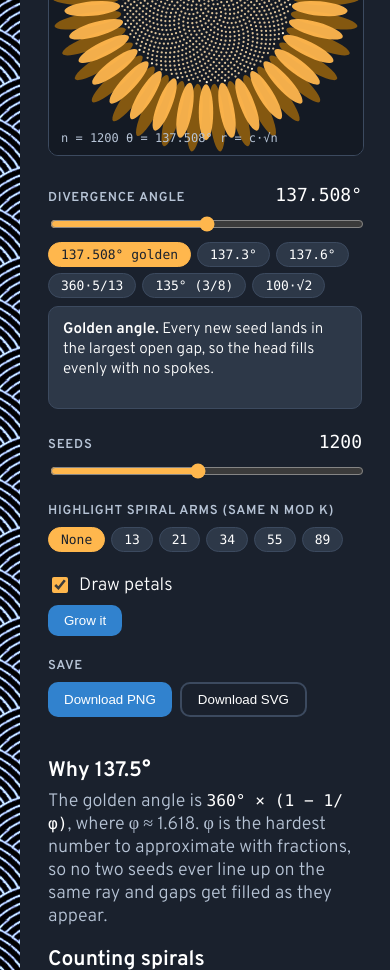
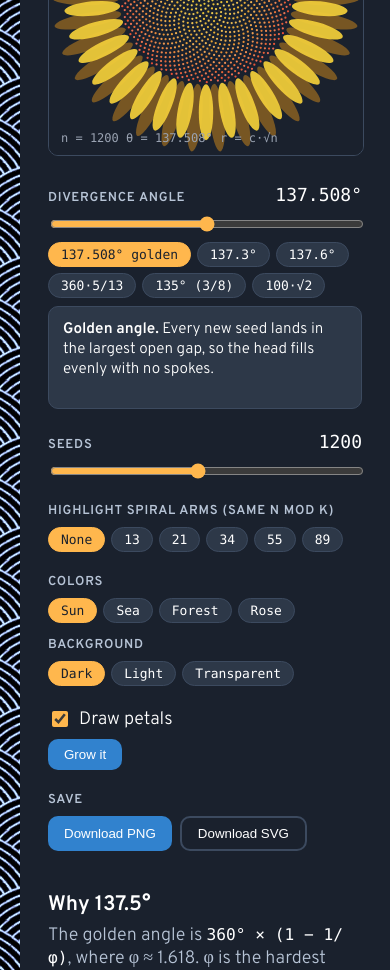
Before and after one commit to evoluteur/sunflower-golden-angle, a website: page index.html in a window 390 px wide. Shown: the part 520-1490 px from the top of the page. Drawn offline with Linux system fonts and the light colour scheme; a web font is replaced by a local one.

Commit message:
feat: add color and background options

```diff
--- a/css/sunflower.css
+++ b/css/sunflower.css
@@ -7,41 +7,26 @@
 :root {
   /* dark (default theme) */
   --sf-canvas: #141a24;
-  --sf-export-bg: #141a24; /* solid background for PNG / SVG downloads */
   --sf-panel: var(--card-bg, #2d3848);
   --sf-line: var(--card-border, #3c4a5f);
   --sf-muted: var(--card-foot, #b7c4d6);
   --sf-strong: var(--card-strong, white);
-  --sf-seed: #d9c19a;
-  --sf-seed-hi: #fff3d6;
   --sf-gold: #ffb74d;
   --sf-gold-deep: #e08a00;
-  --sf-arm-a: #51eaff;
-  --sf-arm-b: #d16eff;
   --sf-mono: "Overpass Mono", ui-monospace, Menlo, monospace;
 }
 html[data-theme="light"] {
   --sf-canvas: #ffffff;
-  --sf-export-bg: #ffffff;
   --sf-panel: #f4f6f9;
-  --sf-seed: #3a2a18;
-  --sf-seed-hi: #8a6238;
   --sf-gold: #e0a526;
   --sf-gold-deep: #a86f0c;
-  --sf-arm-a: #1f7a80;
-  --sf-arm-b: #c0512b;
 }
 html[data-theme="evol-blue"] {
   --sf-canvas: rgba(1, 60, 110, 0.35);
-  --sf-export-bg: #0277bd;
   --sf-panel: rgba(255, 255, 255, 0.12);
   --sf-line: rgba(255, 255, 255, 0.35);
-  --sf-seed: #fff3d6;
-  --sf-seed-hi: #ffffff;
   --sf-gold: #ffb74d;
   --sf-gold-deep: #e08a00;
-  --sf-arm-a: #1a212d;
-  --sf-arm-b: #ffeb3b;
 }
 
 .content {
@@ -73,6 +58,18 @@ html[data-theme="evol-blue"] {
   border-radius: 10px;
   overflow: hidden;
 }
+.canvas-box[data-bg="dark"] {
+  background: #1a212d;
+}
+.canvas-box[data-bg="light"] {
+  background: #fbf6ea;
+}
+/* transparent: a checkerboard so it reads as "no background" */
+.canvas-box.clear {
+  background-color: var(--sf-canvas);
+  background-image: conic-gradient(rgba(128, 128, 128, 0.14) 25%, transparent 0 50%, rgba(128, 128, 128, 0.14) 0 75%, transparent 0);
+  background-size: 24px 24px;
+}
 .canvas-box canvas {
   display: block;
   width: 100%;
@@ -84,7 +81,7 @@ html[data-theme="evol-blue"] {
   bottom: 10px;
   font-family: var(--sf-mono);
   font-size: 12px;
-  color: var(--sf-muted);
+  color: #9aa3b2;
   font-variant-numeric: tabular-nums;
   pointer-events: none;
 }
@@ -137,6 +134,9 @@ html[data-theme="evol-blue"] {
   gap: 8px;
 }
 
+.ctl > .ctl-label + .chips + .ctl-label {
+  margin-top: 6px;
+}
 .chips {
   display: flex;
   flex-wrap: wrap;
--- a/index.html
+++ b/index.html
@@ -138,6 +138,22 @@
           </div>
 
           <div class="ctl">
+            <span class="ctl-label">Colors</span>
+            <div class="chips" id="palettes" role="group" aria-label="Colors">
+              <button data-pal="sun">Sun</button>
+              <button data-pal="sea">Sea</button>
+              <button data-pal="forest">Forest</button>
+              <button data-pal="rose">Rose</button>
+            </div>
+            <span class="ctl-label">Background</span>
+            <div class="chips" id="backgrounds" role="group" aria-label="Background">
+              <button data-bg="dark">Dark</button>
+              <button data-bg="light">Light</button>
+              <button data-bg="clear">Transparent</button>
+            </div>
+          </div>
+
+          <div class="ctl">
             <label class="opt"
               ><input type="checkbox" id="petals" checked /> Draw petals</label
             >
--- a/js/sunflower.js
+++ b/js/sunflower.js
@@ -4,6 +4,20 @@
   https://github.com/evoluteur/sunflower-golden-angle
   (c) 2026 Olivier Giulieri
 */
+
+// Same color schemes and backgrounds as golden-ratio's Sunflower tab.
+// Seeds shade from h0 at the center to h1 at the rim.
+const PALETTES = [
+  { id: "sun", label: "Sun", h0: 48, h1: 8 },
+  { id: "sea", label: "Sea", h0: 190, h1: 260 },
+  { id: "forest", label: "Forest", h0: 70, h1: 150 },
+  { id: "rose", label: "Rose", h0: 340, h1: 290 },
+];
+const BGS = [
+  { id: "dark", label: "Dark", bg: "#1a212d", accent: "#ffa500" },
+  { id: "light", label: "Light", bg: "#fbf6ea", accent: "#c26200" },
+  { id: "clear", label: "Transparent", bg: null, accent: "#ffa500" },
+];
 
 function initSunflower() {
   const GOLDEN = 360 * (1 - 1 / ((1 + Math.sqrt(5)) / 2)); // 137.50776…
@@ -21,10 +35,23 @@ function initSunflower() {
   const reduceMotion = window.matchMedia('(prefers-reduced-motion: reduce)').matches;
 
   let arm = 0;
+  const look = { palette: "sun", bg: "dark" };
+  try {
+    Object.assign(look, JSON.parse(localStorage.getItem("sunflower-settings") || "{}"));
+  } catch (e) {}
+  const saveLook = () => {
+    try { localStorage.setItem("sunflower-settings", JSON.stringify(look)); } catch (e) {}
+  };
+  const pal = () => PALETTES.find(p => p.id === look.palette) || PALETTES[0];
+  const bgOf = () => BGS.find(b => b.id === look.bg) || BGS[0];
+  const hue = t => { const p = pal(); return p.h0 + (p.h1 - p.h0) * t; };
+  // seed color, as in golden-ratio: hue by distance, slight odd/even shimmer
+  const seedColor = (t, i) => {
+    const l = bgOf().id === "light" ? 42 : 58;
+    return `hsl(${hue(t).toFixed(0)} 78% ${l + (i % 2 ? 4 : -2)}%)`;
+  };
   let shown = null; // number of seeds drawn during growth animation
   let anim = null;
-
-  function css(name){ return getComputedStyle(document.documentElement).getPropertyValue(name).trim(); }
 
   function resize(){
     const r = canvas.getBoundingClientRect();
@@ -64,7 +91,10 @@ function initSunflower() {
 
     // petals: two staggered rings around the grown part of the head
     if (petals){
-      const gold = css('--sf-gold'), deep = css('--sf-gold-deep');
+      const light = bgOf().id === 'light';
+      const h0 = pal().h0;
+      const gold = `hsl(${h0} 85% ${light ? 50 : 58}%)`;
+      const deep = `hsl(${(h0 - 12 + 360) % 360} 75% ${light ? 38 : 44}%)`;
       const grownR = c * Math.sqrt(n);
       const k = 34;
       for (let ring = 0; ring < 2; ring++){
@@ -81,8 +111,7 @@ function initSunflower() {
       }
     }
 
-    const seed = css('--sf-seed'), hi = css('--sf-seed-hi');
-    const armA = css('--sf-arm-a'), armB = css('--sf-arm-b');
+    const accent = bgOf().accent;
     const dot = Math.max(0.8, c * 0.46);
     // order the k arms around the head so neighbouring arms alternate colour
     const armColor = {};
@@ -98,13 +127,12 @@ function initSunflower() {
     for (let i = 1; i <= n; i++){
       const r = c * Math.sqrt(i);
       const t = i * rad;
-      let fill = seed, alpha = 1;
+      let fill = seedColor(i / N, i), alpha = 1;
       if (arm){
+        // every other arm stays lit, the rest fade; one arm in the accent color
         const k = armColor[i % arm];
-        fill = k === 2 ? armB : (k === 1 ? armA : seed);
-        alpha = k === 0 ? 0.3 : 1;
-      } else if (i / n > 0.985){
-        fill = hi;
+        if (k === 2) fill = accent;
+        alpha = k === 0 ? 0.22 : 1;
       }
       out.seeds.push({ x: cx + r * Math.cos(t), y: cy + r * Math.sin(t), r: dot, fill, alpha });
     }
@@ -113,8 +141,10 @@ function initSunflower() {
 
   function paint(g, w, h, sc, bg){
     g.clearRect(0, 0, w, h);
-    g.fillStyle = bg;
-    g.fillRect(0, 0, w, h);
+    if (bg){
+      g.fillStyle = bg;
+      g.fillRect(0, 0, w, h);
+    }
     for (const p of sc.petals){
       g.globalAlpha = p.alpha;
       g.fillStyle = p.fill;
@@ -140,7 +170,7 @@ function initSunflower() {
     const w = canvas.clientWidth, h = canvas.clientHeight;
     const N = parseInt(countIn.value, 10);
     const n = shown == null ? N : Math.min(N, shown);
-    paint(ctx, w, h, scene(w, h, n, N), css('--sf-canvas'));
+    paint(ctx, w, h, scene(w, h, n, N), bgOf().bg);
     readout.textContent = `n = ${n}   θ = ${parseFloat(angleIn.value).toFixed(3)}°   r = c·√n`;
   }
 
@@ -158,14 +188,14 @@ function initSunflower() {
 
   function fileName(){
     const a = parseFloat(angleIn.value).toFixed(3).replace('.', '_');
-    return `sunflower-${a}-${countIn.value}` + (arm ? `-arms${arm}` : '');
+    return `sunflower-${a}-${countIn.value}-${look.palette}` + (arm ? `-arms${arm}` : '');
   }
 
   function exportPNG(){
     const size = 2000, N = parseInt(countIn.value, 10);
     const c = document.createElement('canvas');
     c.width = c.height = size;
-    paint(c.getContext('2d'), size, size, scene(size, size, N, N), css('--sf-export-bg'));
+    paint(c.getContext('2d'), size, size, scene(size, size, N, N), bgOf().bg);
     c.toBlob(b => download(b, fileName() + '.png'));
   }
 
@@ -176,7 +206,7 @@ function initSunflower() {
     const op = a => a < 1 ? ` fill-opacity="${a}"` : '';
     let out = `<svg xmlns="http://www.w3.org/2000/svg" viewBox="0 0 ${size} ${size}" width="${size}" height="${size}">`;
     out += `<title>Sunflower, ${parseFloat(angleIn.value).toFixed(3)}° divergence angle, ${N} seeds</title>`;
-    out += `<rect width="${size}" height="${size}" fill="${css('--sf-export-bg')}"/>`;
+    if (bgOf().bg) out += `<rect width="${size}" height="${size}" fill="${bgOf().bg}"/>`;
     for (const p of sc.petals){
       out += `<ellipse cx="0" cy="0" rx="${f(p.rx)}" ry="${f(p.ry)}" fill="${p.fill}"${op(p.alpha)} transform="translate(${f(p.x)} ${f(p.y)}) rotate(${f(p.rot * 180 / Math.PI)})"/>`;
     }
@@ -185,6 +215,13 @@ function initSunflower() {
     }
     out += '</svg>';
     download(new Blob([out], { type: 'image/svg+xml' }), fileName() + '.svg');
+  }
+
+  function renderLook(){
+    document.querySelectorAll('#palettes button').forEach(b => b.setAttribute('aria-pressed', b.dataset.pal === look.palette ? 'true' : 'false'));
+    document.querySelectorAll('#backgrounds button').forEach(b => b.setAttribute('aria-pressed', b.dataset.bg === look.bg ? 'true' : 'false'));
+    canvas.parentElement.classList.toggle('clear', !bgOf().bg);
+    canvas.parentElement.dataset.bg = look.bg;
   }
 
   function sync(){
@@ -202,6 +239,8 @@ function initSunflower() {
   petalsIn.addEventListener('change', draw);
   presetBtns.forEach(b => b.addEventListener('click', () => { angleIn.value = b.dataset.a; sync(); }));
   armBtns.forEach(b => b.addEventListener('click', () => { arm = parseInt(b.dataset.k, 10); sync(); }));
+  document.querySelectorAll('#palettes button').forEach(b => b.addEventListener('click', () => { look.palette = b.dataset.pal; saveLook(); renderLook(); draw(); }));
+  document.querySelectorAll('#backgrounds button').forEach(b => b.addEventListener('click', () => { look.bg = b.dataset.bg; saveLook(); renderLook(); draw(); }));
 
   document.getElementById('export-png').addEventListener('click', exportPNG);
   document.getElementById('export-svg').addEventListener('click', exportSVG);
@@ -228,6 +267,7 @@ function initSunflower() {
 
   angleIn.value = GOLDEN.toFixed(5);
   presetBtns[0].dataset.a = GOLDEN.toFixed(5);
+  renderLook();
   sync();
   resize();
 }
```
